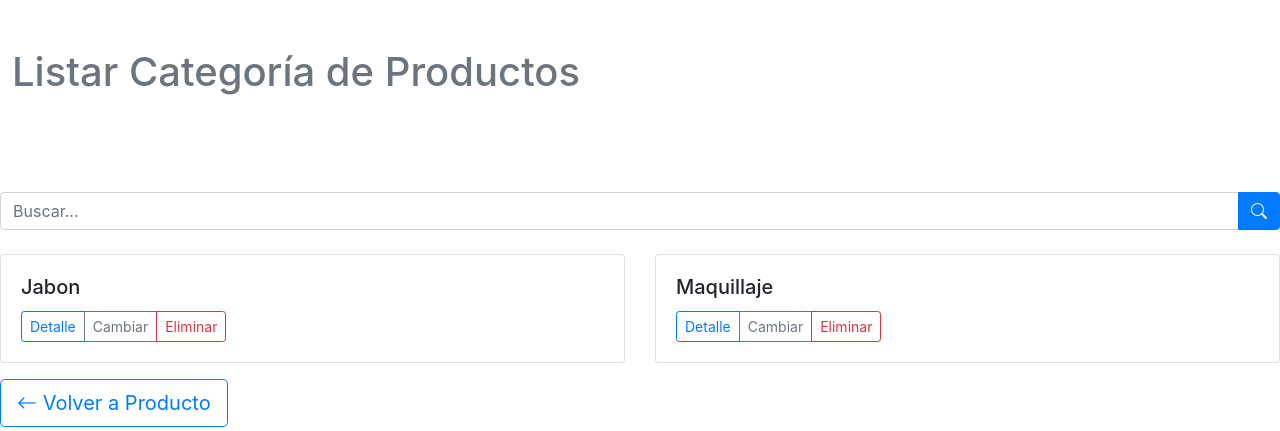
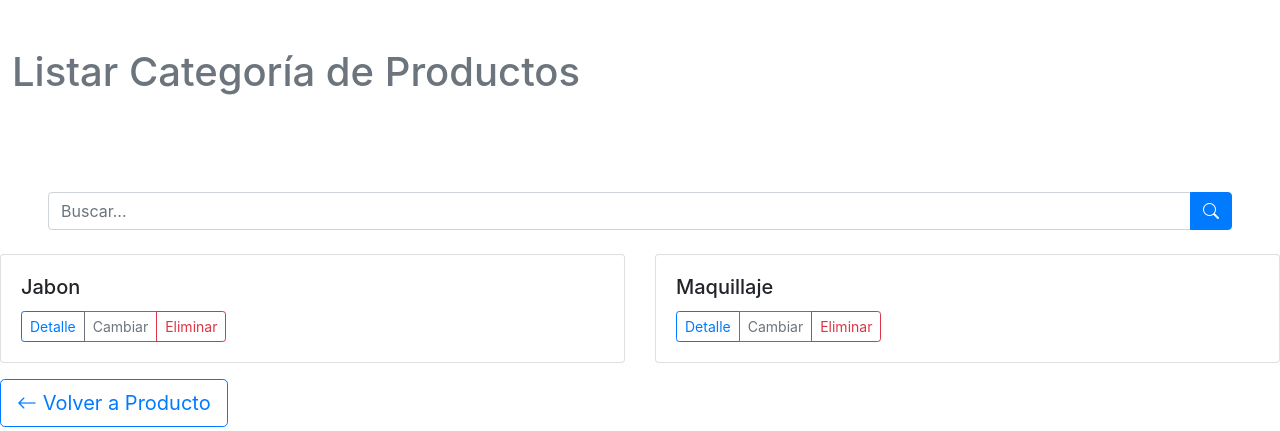
Before and after one commit to alanhorseman/AlanBarberaPreentrega, a Django app: page /producto/productocategoria/list/ in a window 1280 px wide. Shown: the part 56-487 px from the top of the page. Run offline with Django 5.2, Linux system fonts and the light colour scheme; data comes from the database, SQL or seed files in the repository; both versions use the stored data as it was after the commit; some libraries are stand-ins or nearby versions.

Commit message:
padding html de cliente y producto

```diff
--- a/project/Cliente/templates/Cliente/usuarios_list.html
+++ b/project/Cliente/templates/Cliente/usuarios_list.html
@@ -5,7 +5,7 @@
 {% endblock titulo %}
 
 {% block contenido %}
-    <div class="py-lg-4">
+    <div class="py-lg-4 px-5 ">
         <form action="" method="get" class="input-group">
         <input type="text" name="consulta" class="form-control" placeholder="Buscar...">
         <button type="submit" class="btn btn-primary">
--- a/project/producto/templates/producto/productocategoria_list.html
+++ b/project/producto/templates/producto/productocategoria_list.html
@@ -5,7 +5,7 @@
 {% endblock titulo %}
 
 {% block contenido %}
-    <div class="py-lg-4">
+    <div class="py-lg-4 px-5 ">
         <form action="" method="get" class="input-group">
         <input type="text" name="consulta" class="form-control" placeholder="Buscar...">
         <button type="submit" class="btn btn-primary">
```
Also changed, not shown: project/db.sqlite3.
